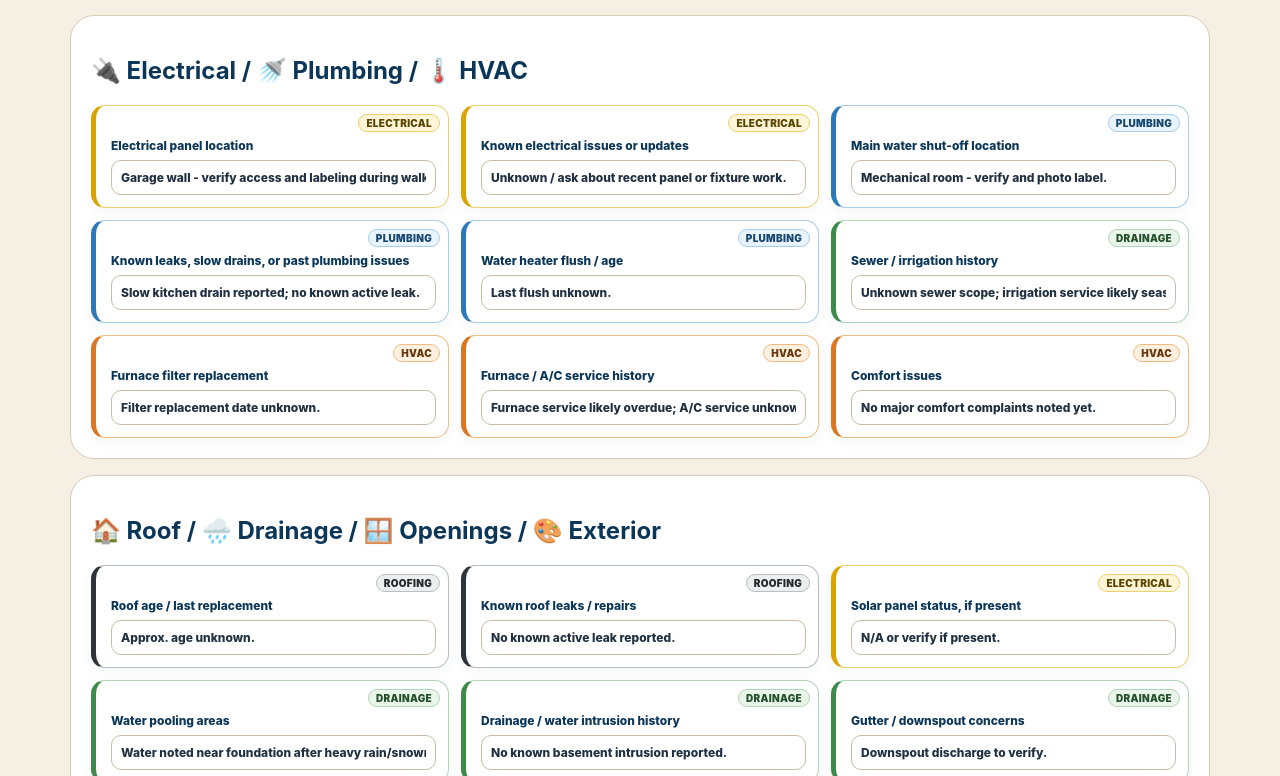
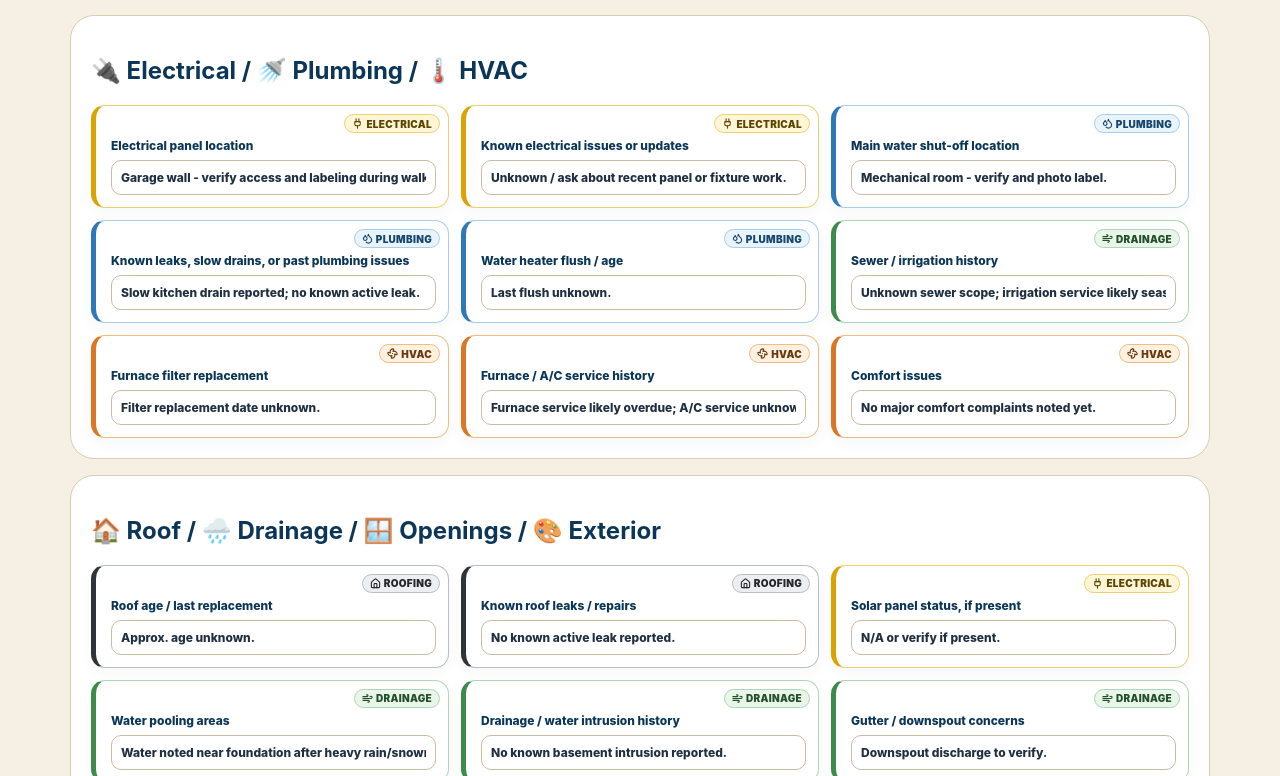
Before and after one commit to Figge8278/tha-live-htc-pmr, a React (Vite) app: page / in a window 1280 px wide. Shown: the part 1024-1800 px from the top of the page. Built offline with nearby package versions, Linux system fonts and the light colour scheme.

Commit message:
Add THA-style category badge icons

```diff
--- a/src/main.jsx
+++ b/src/main.jsx
@@ -29,19 +29,19 @@ function displayTradeLabel(trade) {
 
 
 const CATEGORY_META = {
-  Electrical: { label: 'Electrical', slug: 'electrical' },
-  Plumbing: { label: 'Plumbing', slug: 'plumbing' },
-  HVAC: { label: 'HVAC', slug: 'hvac' },
-  Roofing: { label: 'Roofing', slug: 'roofing' },
-  Drainage: { label: 'Drainage', slug: 'drainage' },
-  Openings: { label: 'Openings', slug: 'openings' },
-  Exterior: { label: 'Exterior', slug: 'exterior' },
-  Pest: { label: 'Pest', slug: 'pest' },
-  Safety: { label: 'Safety', slug: 'safety' },
-  Surfaces: { label: 'Surfaces', slug: 'surfaces' },
-  Appliances: { label: 'Appliances', slug: 'appliances' },
-  'Handy / Carpentry': { label: 'Handy / Carpentry', slug: 'handy-carpentry' },
-  'General / Misc': { label: 'General / Misc', slug: 'general-misc' }
+  Electrical: { label: 'Electrical', slug: 'electrical', Icon: Plug },
+  Plumbing: { label: 'Plumbing', slug: 'plumbing', Icon: Droplets },
+  HVAC: { label: 'HVAC', slug: 'hvac', Icon: Fan },
+  Roofing: { label: 'Roofing', slug: 'roofing', Icon: Home },
+  Drainage: { label: 'Drainage', slug: 'drainage', Icon: Wind },
+  Openings: { label: 'Openings', slug: 'openings', Icon: DoorOpen },
+  Exterior: { label: 'Exterior', slug: 'exterior', Icon: TreePine },
+  Pest: { label: 'Pest', slug: 'pest', Icon: Bug },
+  Safety: { label: 'Safety', slug: 'safety', Icon: ShieldCheck },
+  Surfaces: { label: 'Surfaces', slug: 'surfaces', Icon: Paintbrush },
+  Appliances: { label: 'Appliances', slug: 'appliances', Icon: Settings },
+  'Handy / Carpentry': { label: 'Handy / Carpentry', slug: 'handy-carpentry', Icon: Hammer },
+  'General / Misc': { label: 'General / Misc', slug: 'general-misc', Icon: ClipboardList }
 };
 
 function categoryInfo(category = 'General / Misc') {
@@ -70,7 +70,8 @@ function categoryForChecklistItem(item = {}) {
 
 function CategoryBadge({category}) {
   const meta = categoryInfo(category);
-  return <span className={`categoryBadge category-${meta.slug}`} aria-label={`${meta.label} category`}>{meta.label}</span>;
+  const Icon = meta.Icon;
+  return <span className={`categoryBadge category-${meta.slug}`} aria-label={`${meta.label} category`}><Icon aria-hidden="true" />{meta.label}</span>;
 }
 
 function CategoryLabel({category, children}) {
--- a/src/style.css
+++ b/src/style.css
@@ -79,8 +79,10 @@
 .categoryCard{border-left:6px solid var(--category-color);position:relative}
 .itemTitleLine{display:flex;align-items:center;gap:8px;flex-wrap:wrap}
 .itemTitleLine h2{margin:0}
-.categoryBadge{display:inline-flex;align-items:center;width:max-content;border-radius:999px;padding:4px 9px;background:var(--category-bg);border:1px solid var(--category-border);color:var(--category-text);font-size:11px;font-weight:900;line-height:1;text-transform:uppercase;letter-spacing:.03em;white-space:nowrap}
+.categoryBadge{display:inline-flex;align-items:center;gap:4px;width:max-content;max-width:100%;border-radius:999px;padding:4px 9px;background:var(--category-bg);border:1px solid var(--category-border);color:var(--category-text);font-size:11px;font-weight:900;line-height:1;text-transform:uppercase;letter-spacing:.03em;white-space:nowrap}
+.categoryBadge svg{width:12px;height:12px;flex:0 0 12px;stroke-width:2.4;color:currentColor}
 .categoryQuestion{position:relative;padding:32px 12px 12px 15px;border:1px solid var(--category-border);border-left:5px solid var(--category-color);border-radius:14px;background:#fff;color:var(--navy);gap:7px;box-shadow:0 5px 14px rgba(11,54,88,.04)}
-.categoryQuestion .categoryBadge{position:absolute;top:8px;right:8px;font-size:10px;padding:3px 7px}
+.categoryQuestion .categoryBadge{position:absolute;top:8px;right:8px;font-size:10px;padding:3px 7px;gap:3px}
+.categoryQuestion .categoryBadge svg{width:11px;height:11px;flex-basis:11px}
 .categoryQuestion input,.categoryQuestion select,.categoryQuestion textarea{margin-top:0}
-@media(max-width:900px){.itemHead{align-items:flex-start;flex-wrap:wrap}.categoryQuestion .categoryBadge{position:static;margin-top:2px}.categoryQuestion input,.categoryQuestion select,.categoryQuestion textarea{margin-top:0}}
+@media(max-width:900px){.itemHead{align-items:flex-start;flex-wrap:wrap}.categoryBadge{min-height:24px;padding:5px 9px}.categoryQuestion .categoryBadge{position:static;margin-top:2px}.categoryQuestion input,.categoryQuestion select,.categoryQuestion textarea{margin-top:0}}
```
